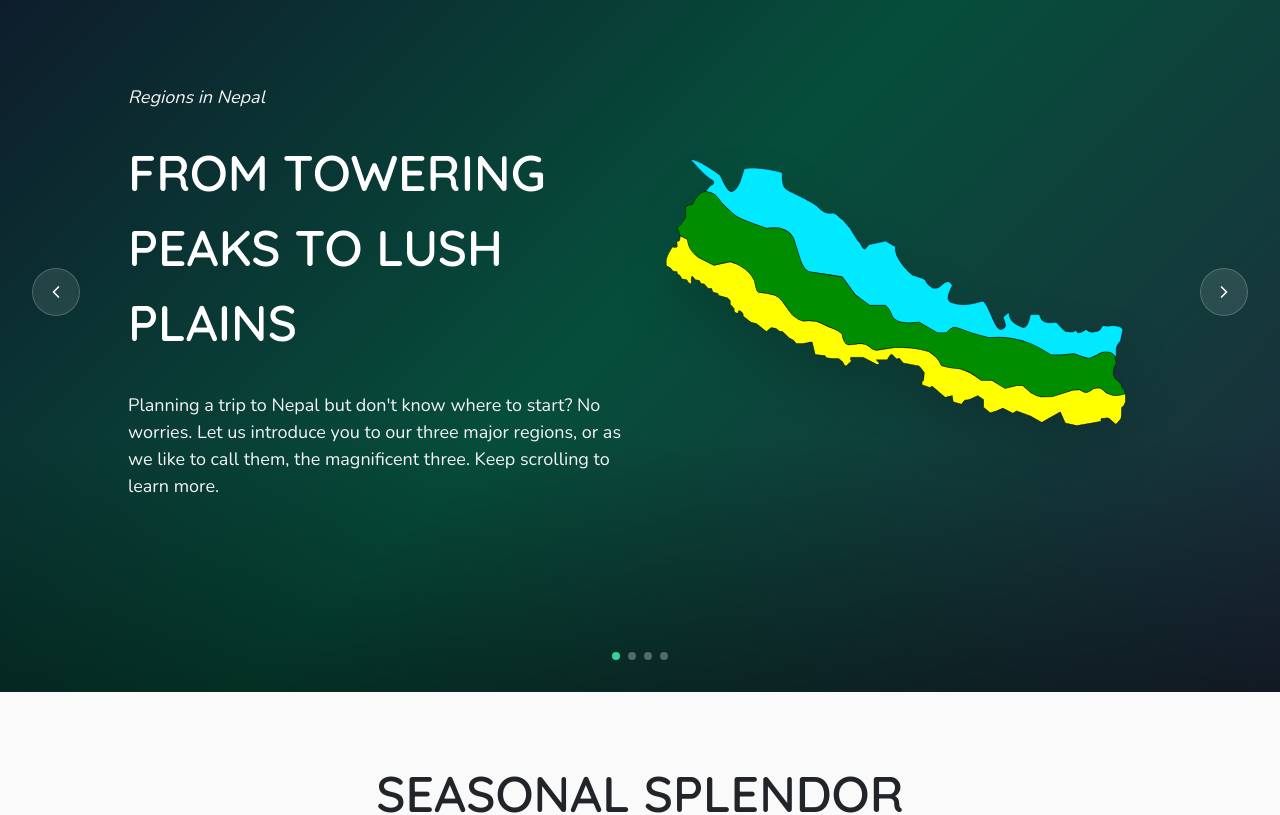
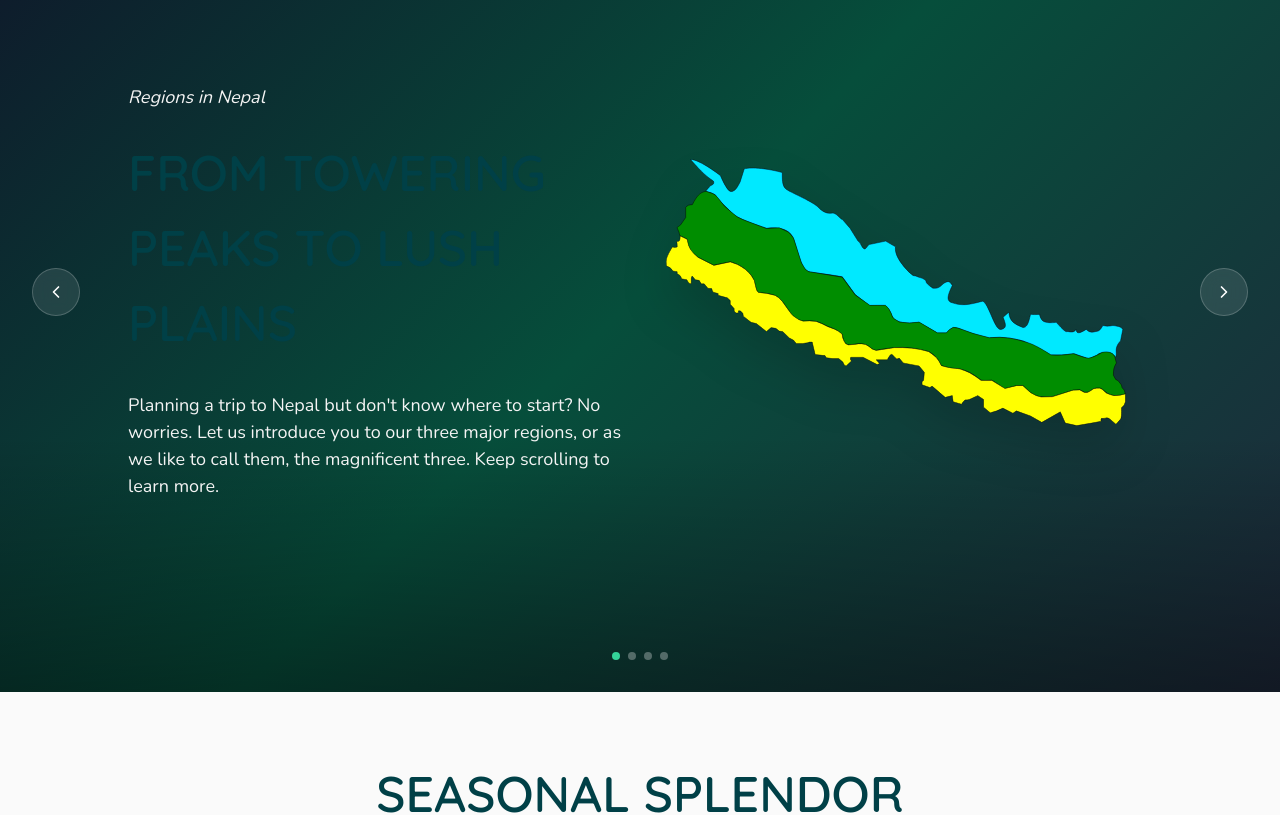
Before and after one commit to NepalTravelCo/nepaltravelco, a React (Vite) app: page / in a window 1280 px wide. Shown: the part 4140-4955 px from the top of the page. Built offline with nearby package versions, Linux system fonts and the light colour scheme.

Commit message:
minor change

```diff
--- a/src/homepage-components/styles/TravelSeasons.css
+++ b/src/homepage-components/styles/TravelSeasons.css
@@ -16,7 +16,7 @@
 .main-title {
   font-size: var(--heading-size);
   font-family: var(--heading-font);
-  color: var(--heading-color);
+  color: var(--primary-color);
   font-weight: var(--heading-weight);
   letter-spacing: var(--letter-spacing);
   /* margin-bottom: 1rem; */
```
